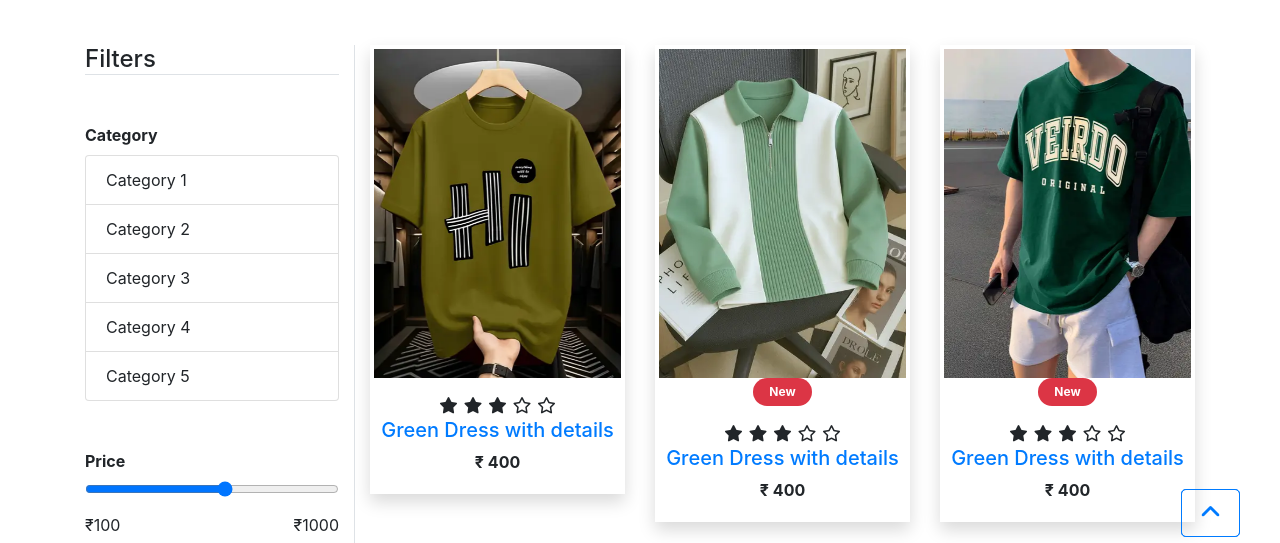
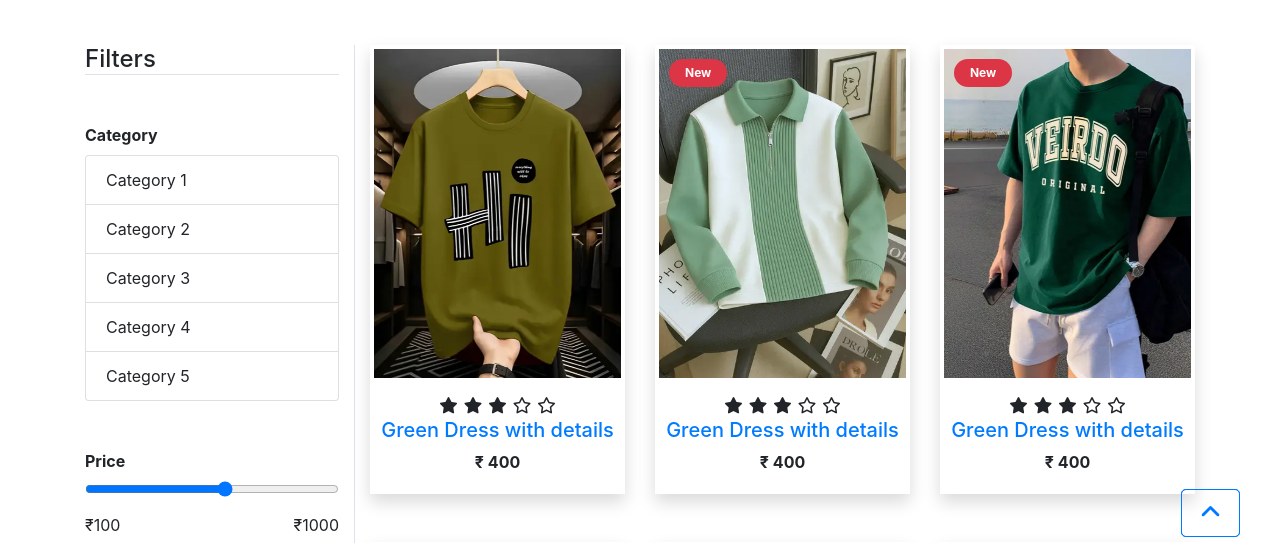
Before and after one commit to codesketch11/E-commerce-Website, a plain HTML site: page products.html in a window 1280 px wide. Shown: the part 223-766 px from the top of the page. Drawn offline with nearby package versions, Linux system fonts and the light colour scheme.

Commit message:
Did some local changes in homepage

```diff
--- a/assets/css/style.css
+++ b/assets/css/style.css
@@ -1,3 +1,14 @@
 *{
  scroll-behavior: smooth;
 }
+
+.product_img {
+  position: relative;
+}
+
+.new_product {
+  position: absolute;
+  top: 10px;
+  left: 10px;
+  z-index: 10;
+}
```
Also changed, not shown: index.html (+3 -3 lines).
